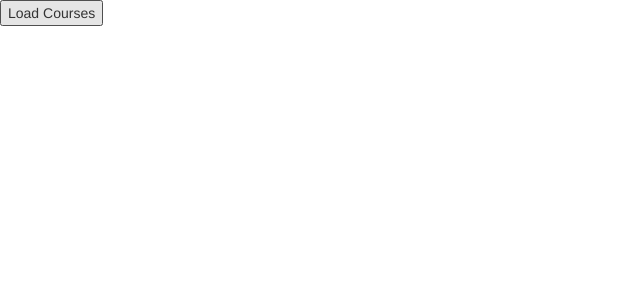
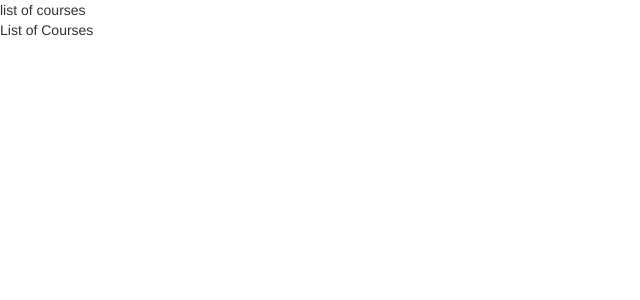
Before and after one commit to Rahat854/Angular_practice, an Angular app in the folder angular-practice/: page / in a window 1280 px wide. Shown: the top 300 px of the page, without its empty margins (0-640 px from the left). Built offline with nearby package versions, Linux system fonts and the light colour scheme.

Commit message:
the leading asterisk

```diff
--- a/angular-practice/src/app/app.component.html
+++ b/angular-practice/src/app/app.component.html
@@ -12,8 +12,8 @@
 
 <div [hidden] = "courses.length > 0">
   No courses yet
-</div> -->
-<!-- <ul class="nav nav-pills">
+</div>
+ <ul class="nav nav-pills">
   <li [class.active] = "viewMode === 'map'"><a (click) = "viewMode = 'map'">Map View</a></li>
   <li [class.active] = "viewMode === 'list'"><a (click) = "viewMode = 'list'">List view</a></li>
 </ul>
@@ -21,12 +21,25 @@
   <div *ngSwitchCase = "'map'">Map View Content</div>
   <div *ngSwitchCase = "'list'">List View Content</div>
   <div *ngSwitchDefault>Otherwise</div>
-</div> -->
+ </div>
 <button (click) = "loadCourses()">Load Courses</button>
 <ul>
   <li *ngFor = "let course of courses even as isEven trackBy: trackCourse" >
     {{course.name}} <span *ngIf = "isEven === true" >(EVEN)</span>
-    <!-- <button (click) = "onRemove(course)">Remove</button>
-    <button (click) =  "onChange(course)">Update</button> -->
+     <button (click) = "onRemove(course)">Remove</button>
+    <button (click) =  "onChange(course)">Update</button>
   </li>
-</ul>
+</ul>  -->
+
+<div *ngIf = "courses.length > 0">
+  list of courses
+</div>
+<ng-template [ngIf] = "courses.length > 0 ">
+  <div>
+    List of Courses
+  </div>
+</ng-template>
+
+<ng-template [ngIf] ="!(courses.length > 0)">
+  No Courses
+</ng-template>
--- a/angular-practice/src/app/app.component.ts
+++ b/angular-practice/src/app/app.component.ts
@@ -7,23 +7,23 @@ import { FavChangedEventArgs } from './favorite/favorite.component';
   styleUrls: ['./app.component.scss']
 })
 export class AppComponent {
- courses: { id: number; name: string; }[] | undefined;
-  loadCourses() {
-    this.courses = [
-      {
-        id: 1, name: 'course1'
-      },
-      {
-        id: 2, name: 'course2'
-      },
-      {
-        id: 3, name: 'course3'
-      }
-    ]
-  }
-  trackCourse(index: any, course: { id: any; }) {
-    return course? course.id: undefined
-  }
+//  courses: { id: number; name: string; }[] | undefined;
+//   loadCourses() {
+  //   this.courses = [
+  //     {
+  //       id: 1, name: 'course1'
+  //     },
+  //     {
+  //       id: 2, name: 'course2'
+  //     },
+  //     {
+  //       id: 3, name: 'course3'
+  //     }
+  //   ]
+  // }
+  // trackCourse(index: any, course: { id: any; }) {
+  //   return course? course.id: undefined
+  // }
   // onRemove(course: any) {
   //   let index  = this.courses.indexOf(course)
   //   this.courses.splice(index, 1)
@@ -31,4 +31,29 @@ export class AppComponent {
   // onChange(course: any) {
   //   course.name = 'Updated'
   // }
+  //  courses: { id: number; name: string; }[] | undefined;
+  //   loadCourses() {
+  //   this.courses = [
+  //     {
+  //       id: 1, name: 'course1'
+  //     },
+  //     {
+  //       id: 2, name: 'course2'
+  //     },
+  //     {
+  //       id: 3, name: 'course3'
+  //     }
+  //   ]
+  // }
+  // trackCourse(index: any, course: { id: any; }) {
+  //   return course? course.id: undefined
+  // }
+  // onRemove(course: any) {
+  //   let index  = this.courses.indexOf(course)
+  //   this.courses.splice(index, 1)
+  // }
+  // onChange(course: any) {
+  //   course.name = 'Updated'
+  // }
+  courses = [1, 2] ;
 }
```
